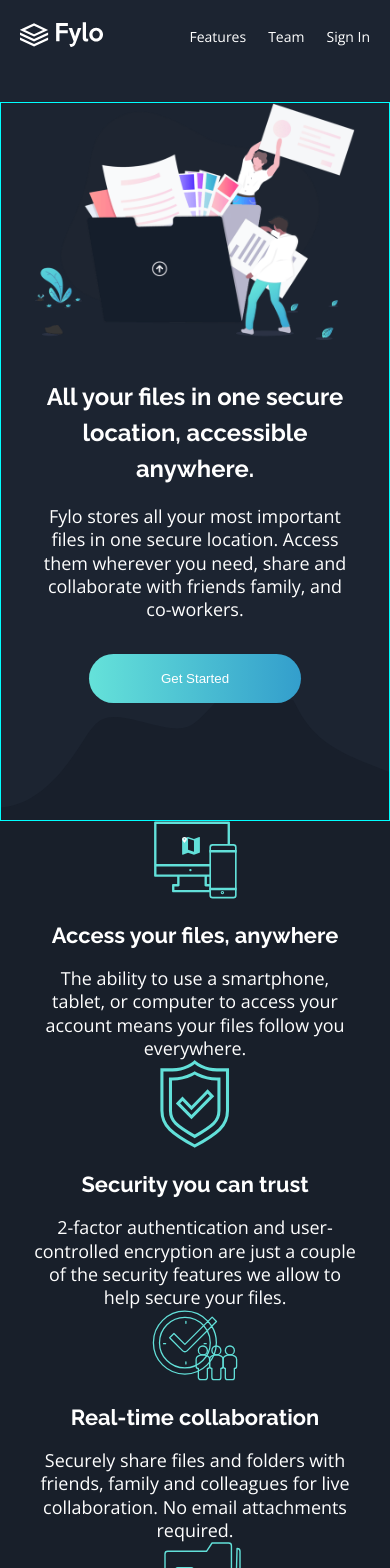
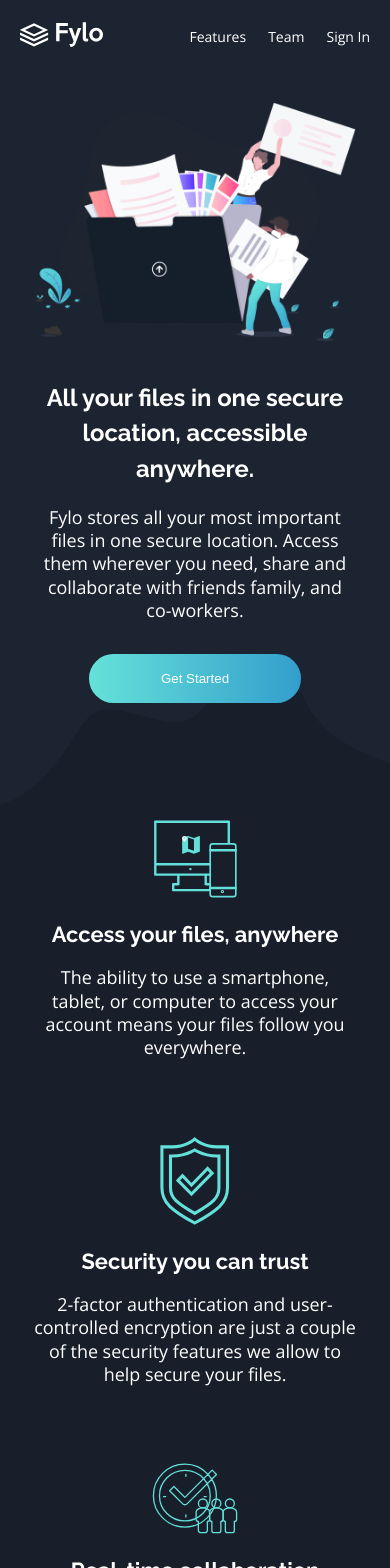
Before and after one commit to shah7014/react-projects, a React (Create React App) app in the folder fylo-dark/fylo-dark-design/: page / in a window 390 px wide. Shown: the top 1568 px of the page. Built offline with nearby package versions, Linux system fonts and the light colour scheme.

Commit message:
fix breakpoint and add curvy bg

```diff
--- a/fylo-dark/fylo-dark-design/src/components/features/Features.scss
+++ b/fylo-dark/fylo-dark-design/src/components/features/Features.scss
@@ -3,7 +3,7 @@
 .features {
   padding: 0 s.rem(34);
 
-  @include s.breakpoint {
+  @include s.breakpoint-up(medium) {
     // padding: 0 s.rem(280);
     max-width: s.rem(870);
     margin-inline: auto;
@@ -19,7 +19,7 @@
     align-items: center;
     text-align: center;
 
-    @include s.breakpoint-down {
+    @include s.breakpoint-down(small) {
       &:not(:first-child) {
         margin-top: s.rem(77);
       }
--- a/fylo-dark/fylo-dark-design/src/components/intro/Introduction.scss
+++ b/fylo-dark/fylo-dark-design/src/components/intro/Introduction.scss
@@ -10,8 +10,6 @@
 
   position: relative;
 
-  border: 1px solid aqua;
-
   &::after {
     content: "";
     background-image: url("../../images/bg-curvy-mobile.svg");
@@ -19,17 +17,26 @@
     background-size: cover;
     background-position: bottom center;
     width: 100%;
-    height: s.rem(120);
+
+    // using relative units instead of px
+    height: 40vw;
     position: absolute;
     bottom: 0;
 
-    @include s.breakpoint {
+    @include s.breakpoint-up(medium) {
       background-image: url("../../images/bg-curvy-desktop.svg");
-      height: s.rem(480);
+      // height: s.rem(480);
     }
   }
 
-  @include s.breakpoint {
+  // mobile has curvy img above and then below dark bg
+  // how to handle this?
+
+  > * {
+    z-index: 1;
+  }
+
+  @include s.breakpoint-up(medium) {
     padding-bottom: s.rem(155);
   }
 
@@ -42,23 +49,20 @@
     max-width: s.rem(678);
     line-height: 1.5;
     margin-top: s.rem(40);
-    z-index: 1;
 
-    @include s.breakpoint {
+    @include s.breakpoint-up(medium) {
       margin-top: s.rem(62);
     }
   }
 
   &__desc {
     max-width: s.rem(578);
-    z-index: 1;
   }
 
   &__cta {
     margin-top: s.rem(32);
-    z-index: 1;
 
-    @include s.breakpoint {
+    @include s.breakpoint-up(medium) {
       margin-top: s.rem(28);
       padding: s.rem(21) s.rem(95);
     }
--- a/fylo-dark/fylo-dark-design/src/components/nav/NavBar.scss
+++ b/fylo-dark/fylo-dark-design/src/components/nav/NavBar.scss
@@ -7,14 +7,14 @@
   padding: s.rem(22) s.rem(20) s.rem(50);
   background-color: s.$introBg;
 
-  @include s.breakpoint {
+  @include s.breakpoint-up(xLarge) {
     padding: s.rem(70) s.rem(80);
   }
 
   &__logo {
     width: s.rem(83);
 
-    @include s.breakpoint {
+    @include s.breakpoint-up(xLarge) {
       width: s.rem(185);
     }
   }
@@ -23,7 +23,7 @@
     display: flex;
     font-size: s.rem(14);
 
-    @include s.breakpoint {
+    @include s.breakpoint-up(xLarge) {
       font-size: 1rem;
     }
 
@@ -31,7 +31,7 @@
       &:not(:last-child) {
         margin-right: s.rem(22);
 
-        @include s.breakpoint {
+        @include s.breakpoint-up(xLarge) {
           margin-right: s.rem(56);
         }
       }
--- a/fylo-dark/fylo-dark-design/src/styles/_breakpoints.scss
+++ b/fylo-dark/fylo-dark-design/src/styles/_breakpoints.scss
@@ -1,16 +1,27 @@
-// - Mobile: 375px
-// - Desktop: 1440px
-
 @use "./functions" as f;
 
-@mixin breakpoint {
-  @media (min-width: f.rem(800)) {
+// starting values for screens
+$breakpoints-up-value: (
+  "medium": f.rem(700),
+  "large": f.rem(900),
+  "xLarge": f.rem(1440),
+);
+
+@mixin breakpoint-up($size) {
+  @media (min-width: map-get($breakpoints-up-value, $size)) {
     @content;
   }
 }
 
-@mixin breakpoint-down {
-  @media (max-width: f.rem(374.98)) {
+// ending value for screens
+$breakpoints-down-value: (
+  "small": f.rem(699.98),
+  "medium": f.rem(899.98),
+  "large": f.rem(1439.98),
+);
+
+@mixin breakpoint-down($size) {
+  @media (max-width: map-get($breakpoints-down-value, $size)) {
     @content;
   }
 }
```
